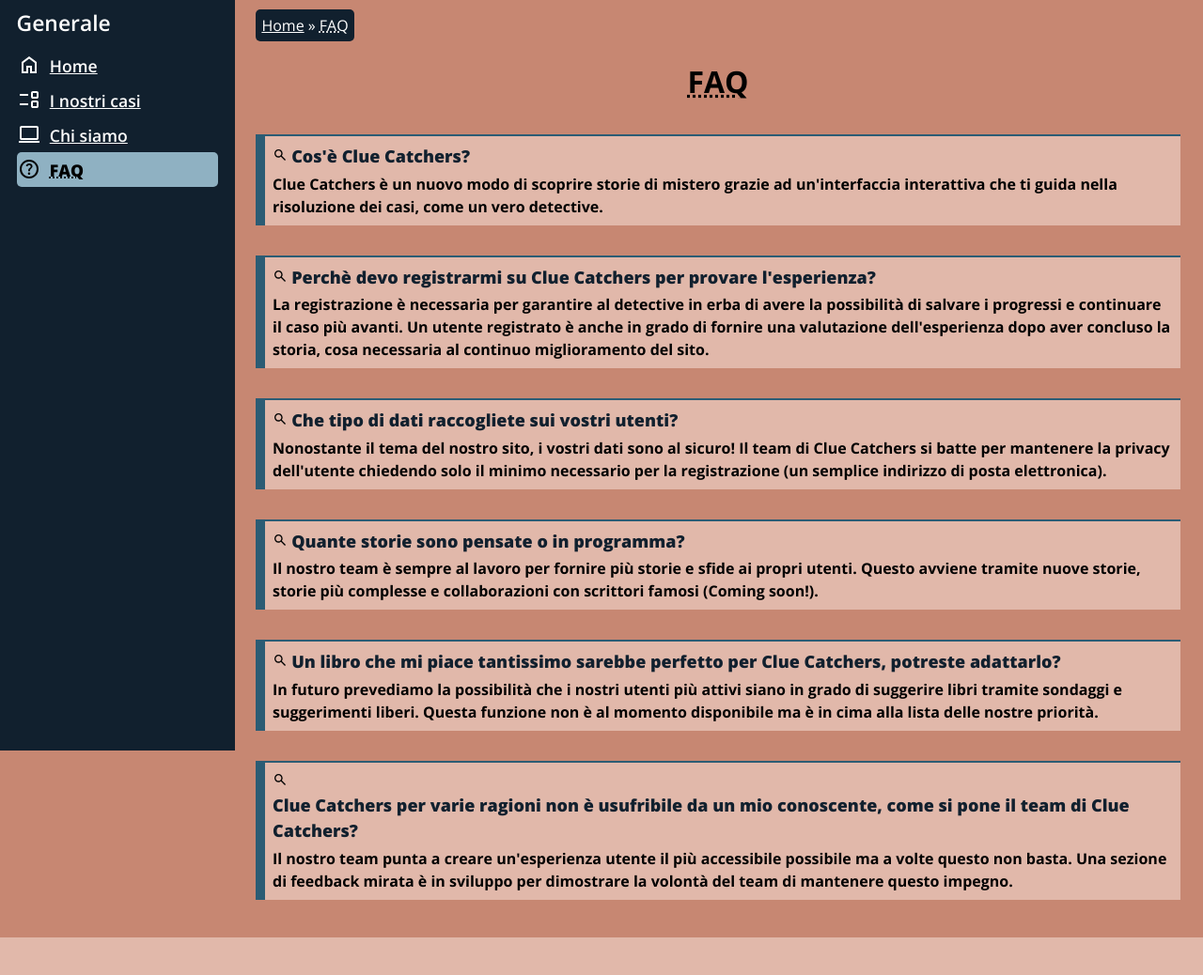
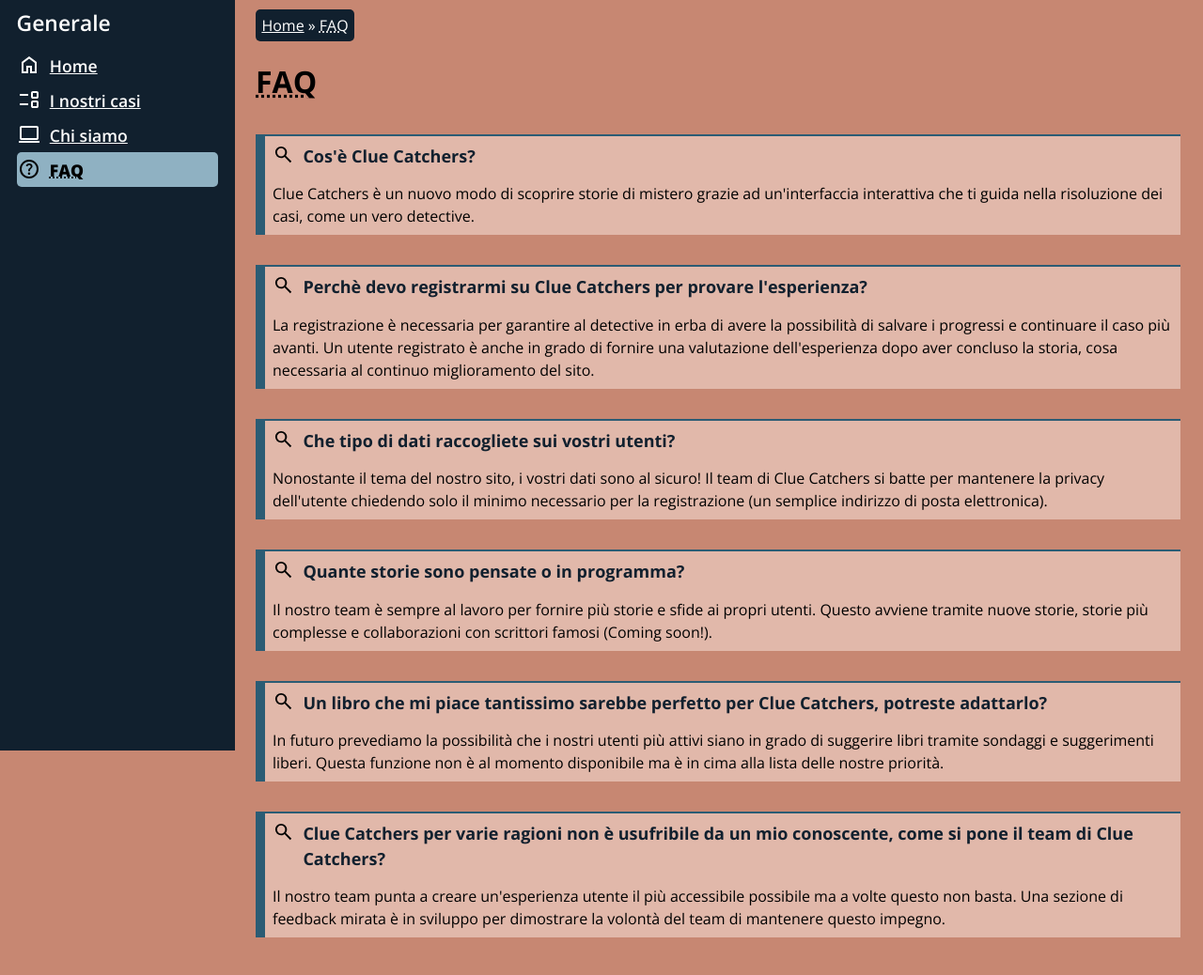
Before and after one commit to samuele-visentin/unipd-TecWeb, a PHP site: page /faq.html in a window 1280 px wide. Shown: the part 77-1115 px from the top of the page at 94% size. Before the commit the page ends 1075 px from the top, so only its background shows below. Run offline with PHP 8.4, Linux system fonts and the light colour scheme.

Commit message:
CSS per pagine faq e about responsive

```diff
--- a/src/assets/css/main.css
+++ b/src/assets/css/main.css
@@ -995,32 +995,31 @@
 *************************************/
 
 #membriTeam{
-    /*margin:auto;*/
-    /*width: 95%;*/
-    /*max-width: 1024px;*/
-    padding-top: 1em;
     padding-bottom: 2em;
+}
+
+dl#membriTeam > dd {
     display: flex;
-    flex-direction: column ;
+    flex-direction: row;
+    justify-content: space-evenly;
+    align-items: center;
 }
 
 #membriTeam > dt{
     background-color: rgb(var(--secondary600));
-    border: 2px solid black;
+    border: 2px solid rgb(var(--darkColor));
     padding: 0.5em;
     font-size: larger;
     font-weight: bold;
-    color: white;
-    display: flex;
+    color: rgb(var(--lightColor));
 }
 
 #membriTeam > dd{
     background-color: rgb(var(--primary400));
-    border: 2px solid black;
+    border: 2px solid rgb(var(--darkColor));
     border-top: none;
     padding: 0.5em;
     margin-bottom: 1em;
-    display: flex;
 }
 
 #membriTeam .membro dd::before{
@@ -1030,8 +1029,11 @@
 #membriTeam > dd img{
     width: 15%;
     object-fit: contain;
-    float: left;
     margin-right: 1em;
+}
+
+.membro {
+    flex-grow: 1;
 }
 
 .membro dt{
@@ -1042,35 +1044,22 @@
 /*************************************
     FAQ PAGE STYLE
 *************************************/
-#titoloFAQ{
-    text-align: center;
-    font-weight: bolder;
-}
 
 .singleFAQ{
     border-top: 2px solid rgb(var(--secondary600));
     border-left: 10px solid rgb(var(--secondary600));
-    border-bottom: none;
-    border-right: none;
     background-color: rgb(var(--primary400));
     margin-bottom: 2em;
     padding: 0.5em;
-    font-weight: bold;
-    display: block;
 }
 
-.singleFAQ strong{
+.singleFAQ h2{
     font-size: large;
-    font-weight: bolder;
-    margin-bottom: 0.2em;
-    display: inline-block;
     color: rgb(var(--secondary800));
-}
-
-.singleFAQ img{
-    max-width: 1em;
-    max-height: 1em;
-    display: inline-block;
+    background-image: url(../icons/darkIcons/search.svg);
+    background-repeat: no-repeat;
+    background-size: 1.3em auto;
+    padding-left: 1.8em;
 }
 
 /*************************************
--- a/src/faq.html
+++ b/src/faq.html
@@ -46,34 +46,40 @@
 
       <h1 id="titoloFAQ"><abbr title="Frequently Asked Questions">FAQ</abbr></h1>
       <section class="singleFAQ">
-        <img src="assets/icons/darkicons/search.svg" tabindex=-1>
-        <strong>Cos&apos;è <span lang="en">Clue Catchers</span>?</strong>
+        <header>
+          <h2>Cos&apos;è <span lang="en">Clue Catchers</span>?</h2>
+        </header>
         <p><span lang="en">Clue Catchers</span> è un nuovo modo di scoprire storie di mistero grazie ad un&apos;interfaccia interattiva che ti guida nella risoluzione dei casi, come un vero <span lang="en"> detective.</span></p>
       </section>
       <section class="singleFAQ">
-        <img src="assets/icons/darkicons/search.svg" tabindex=-1>
-        <strong>Perchè devo registrarmi su <span lang="en">Clue Catchers</span> per provare l&apos;esperienza?</strong>
+        <header>
+          <h2>Perchè devo registrarmi su <span lang="en">Clue Catchers</span> per provare l&apos;esperienza?</h2>
+        </header>
         <p>La registrazione è necessaria per garantire al <span lang="en">detective</span> in erba di avere la possibilità di salvare i progressi e continuare il caso più avanti.
           Un utente registrato è anche in grado di fornire una valutazione dell&apos;esperienza dopo aver concluso la storia, cosa necessaria al continuo miglioramento del sito.</p>
       </section>
       <section class="singleFAQ">
-        <img src="assets/icons/darkicons/search.svg" tabindex=-1>
-        <strong>Che tipo di dati raccogliete sui vostri utenti?</strong>
+        <header>
+          <h2>Che tipo di dati raccogliete sui vostri utenti?</h2>
+        </header>
         <p>Nonostante il tema del nostro sito, i vostri dati sono al sicuro! Il <span lang="en">team</span> di <span lang="en">Clue Catchers</span> si batte per mantenere la <span lang="en">privacy</span> dell&apos;utente chiedendo solo il minimo necessario per la registrazione (un semplice indirizzo di posta elettronica).</p>
       </section>
       <section class="singleFAQ">
-        <img src="assets/icons/darkicons/search.svg" tabindex=-1>
-        <strong>Quante storie sono pensate o in programma?</strong>
+        <header>
+          <h2>Quante storie sono pensate o in programma?</h2>
+        </header>
         <p>Il nostro <span lang="en">team</span> è sempre al lavoro per fornire più storie e sfide ai propri utenti. Questo avviene tramite nuove storie, storie più complesse e collaborazioni con scrittori famosi (<span lang="en">Coming soon!</span>).</p>
       </section>
       <section class="singleFAQ">
-        <img src="assets/icons/darkicons/search.svg" tabindex=-1>
-        <strong>Un libro che mi piace tantissimo sarebbe perfetto per <span lang="en">Clue Catchers</span>, potreste adattarlo?</strong>
+        <header>
+          <h2>Un libro che mi piace tantissimo sarebbe perfetto per <span lang="en">Clue Catchers</span>, potreste adattarlo?</h2>
+        </header>
         <p>In futuro prevediamo la possibilità che i nostri utenti più attivi siano in grado di suggerire libri tramite sondaggi e suggerimenti liberi. Questa funzione non è al momento disponibile ma è in cima alla lista delle nostre priorità.</p>
       </section>
       <section class="singleFAQ">
-        <img src="assets/icons/darkicons/search.svg" tabindex=-1>
-        <strong><span lang="en">Clue Catchers</span> per varie ragioni non è usufribile da un mio conoscente, come si pone il <span lang="en">team</span> di <span lang="en">Clue Catchers</span>?</strong>
+        <header>
+          <h2><span lang="en">Clue Catchers</span> per varie ragioni non è usufribile da un mio conoscente, come si pone il <span lang="en">team</span> di <span lang="en">Clue Catchers</span>?</h2>
+        </header>
         <p>Il nostro team punta a creare un&apos;esperienza utente il più accessibile possibile ma a volte questo non basta. Una sezione di <span lang="en">feedback</span> mirata è in sviluppo per dimostrare la volontà del <span lang="en">team</span> di mantenere questo impegno.</p>
       </section>
 
```
Lines whose indentation alone changed are shown as unchanged.
